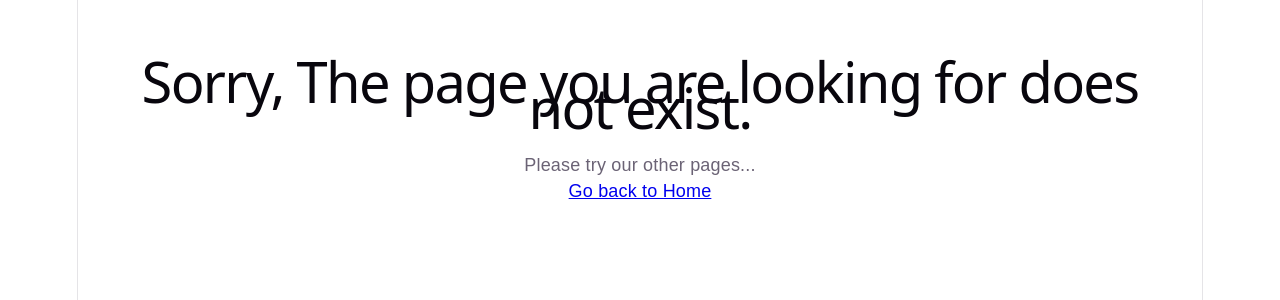
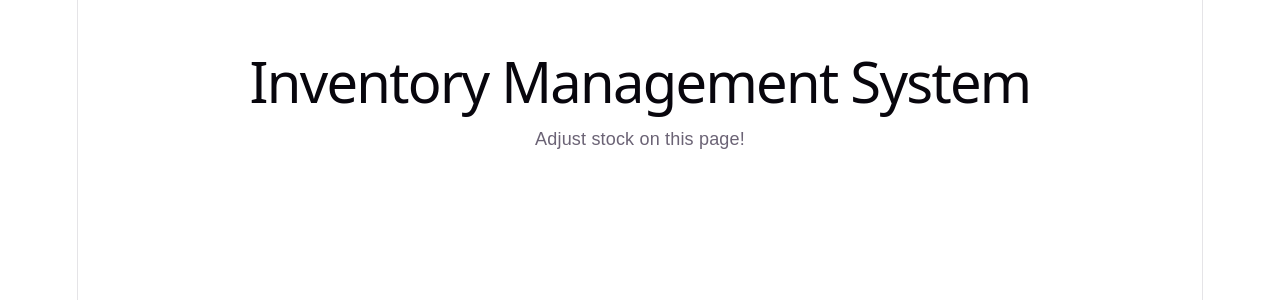
Before and after one commit to cohort-2026/inventory-management-system, a React (Vite) app in the folder frontend/: page /adjust_stock in a window 1280 px wide. Shown: the top 300 px of the page. Built offline with nearby package versions, Linux system fonts and the light colour scheme; no server answers.

Commit message:
added adjust stock page

```diff
--- a/frontend/src/App.tsx
+++ b/frontend/src/App.tsx
@@ -2,6 +2,7 @@ import { BrowserRouter, Route, Routes } from 'react-router-dom';
 import Home from './pages/Home';
 import Login from './pages/Login';
 import NotFound from './pages/NotFound';
+import AdjustStock from './pages/AdjustStock';
 
 function App() {
 
@@ -11,6 +12,7 @@ function App() {
         <Route path="/" element={<Home />} />
         <Route path="/login" element={<Login />} />
         <Route path="*" element={<NotFound />} />
+        <Route path="/adjust_stock" element={<AdjustStock />} />
       </Routes>
     </BrowserRouter>
   )
--- /dev/null
+++ b/frontend/src/pages/AdjustStock.tsx
@@ -0,0 +1,13 @@
+import { useEffect, useState } from 'react';
+import { getHello } from '../services/api';
+
+export default function AdjustStock() {
+  return (
+    <div style={{ padding: '2rem', fontFamily: 'sans-serif' }}>
+      <h1>Inventory Management System</h1>
+      <p>Adjust stock on this page!</p>
+
+
+    </div>
+  );
+}
```
